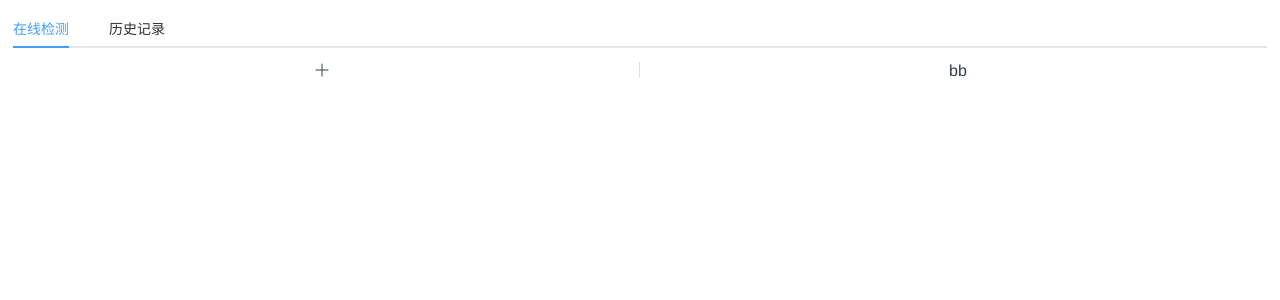
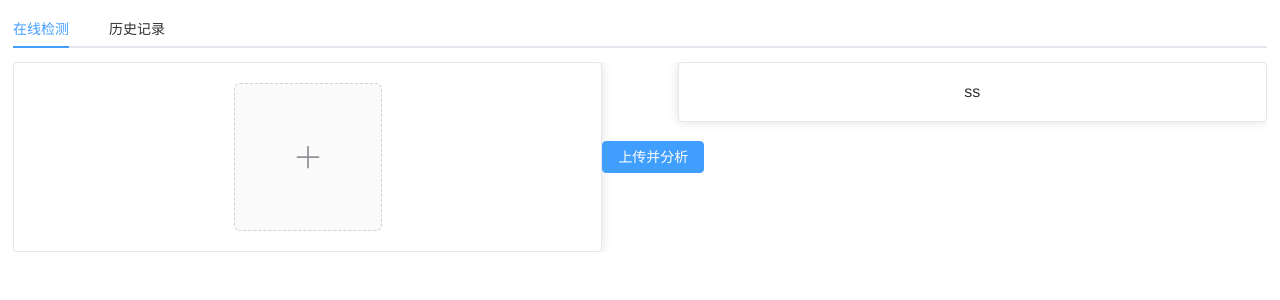
Before and after one commit to JennyHao1106/producet-web, a Vue app: page / in a window 1280 px wide. Both pictures are taken after a click on the button "安全生产预警管控平台". Shown: the top 300 px of the page. Built offline with nearby package versions, Linux system fonts and the light colour scheme.

Commit message:
图片列表

```diff
--- a/src/main.js
+++ b/src/main.js
@@ -2,7 +2,7 @@ import { createApp } from 'vue'
 import App from './App.vue'
 import { createRouter, createWebHashHistory } from 'vue-router'
 import 'element-plus/dist/index.css'
-import { ElButton, ElRow, ElCol, ElForm, ElTabs, ElTabPane, ElDivider, ElUpload, ElIcon } from 'element-plus';
+import { ElButton, ElRow, ElCol, ElForm, ElTabs, ElTabPane, ElDivider, ElUpload, ElIcon,ElDialog ,ElCard} from 'element-plus';
 import mainComponent from './pages/main.vue';
 import safeComponent from './pages/safe/main.vue'
 import searchComponent from './pages/search/main.vue'
@@ -16,6 +16,8 @@ app.use(ElTabPane)
 app.use(ElDivider)
 app.use(ElUpload)
 app.use(ElIcon)
+app.use(ElDialog)
+app.use(ElCard)
 
 const routes = [
     {
--- a/src/pages/main.vue
+++ b/src/pages/main.vue
@@ -2,7 +2,7 @@
     <div id="entry">
       <div class="main-pane">
         <el-row :gutter="20">
-          <el-col :span="12"><el-button type="text" size="large" @click="open('safe')"><router-link to>安全生产预警管控平台</router-link></el-button></el-col>
+          <el-col :span="12"><el-button type="text" size="large" @click="open('safe')">安全生产预警管控平台</el-button></el-col>
           <el-col :span="12"><el-button type="text" size="large" @click="open('search')">复合材料自动铺丝机缺陷检测</el-button></el-col>
         </el-row>
       </div>
--- a/src/pages/safe/Online.vue
+++ b/src/pages/safe/Online.vue
@@ -1,17 +1,25 @@
 <template>
     <div id="safe-online-main">
         <div class="safe-online-main-left">
-            <el-upload list-type="picture" :auto-upload="false" action="#">
+            <el-card>
+                <el-upload
+                    list-type="picture-card"
+                    :auto-upload="false"
+                    action="#"
+                    multiple
+                    :file-list="fileList"
+                >
                     <template #default>
                         <el-icon>
                             <Plus />
                         </el-icon>
                     </template>
                     <template #file="{ file }">
-                    <div>
+                        <div class="el-upload-list__item">
                             <img class="el-upload-list__item-thumbnail" :src="file.url" alt />
                             <span class="el-upload-list__item-actions">
                                 <span
+                                    v-if="!disabled"
                                     class="el-upload-list__item-preview"
                                     @click="handlePictureCardPreview(file)"
                                 >
@@ -22,40 +30,38 @@
                                 <span
                                     v-if="!disabled"
                                     class="el-upload-list__item-delete"
-                                @click="handleDownload(file)"
-                            >
-                                <el-icon>
-                                    <Download />
-                                </el-icon>
-                            </span>
-                            <span
-                                v-if="!disabled"
-                                class="el-upload-list__item-delete"
                                     @click="handleRemove(file)"
                                 >
                                     <el-icon>
-                                    <Delete />
+                                        <delete />
                                     </el-icon>
                                 </span>
                             </span>
                         </div>
                     </template>
                 </el-upload>
+            </el-card>
         </div>
-        <el-divider direction="vertical" />
-        <div class="safe-online-main-right">bb</div>
+        <el-dialog v-model="dialogVisible">
+            <img width="100%" :src="dialogImageUrl" alt />
+        </el-dialog>
+        <div class="safe-online-main-center">
+            <el-button type="primary" @click="handleUpload">上传并分析</el-button>
+        </div>
+        <div class="safe-online-main-right">
+            <el-card>ss</el-card>
+        </div>
     </div>
 </template>
 
 <script>
-import { Plus, ZoomIn, Download, Delete } from '@element-plus/icons-vue'
+import { Plus, ZoomIn, Delete } from '@element-plus/icons-vue'
 import { ref } from 'vue'
 export default {
     name: "safe-online",
     components: {
         Plus,
         ZoomIn,
-        Download,
         Delete,
     },
     data() {
@@ -66,6 +72,7 @@ export default {
             fileSizeIsSatisfy: false,
             fileList: [],
             fileData: [],
+            upload: ref()
         }
     },
     methods: {
@@ -76,25 +83,22 @@ export default {
             this.dialogImageUrl = file.url;
             this.dialogVisible = true;
         },
-        finish: function () {
-            this.fileData = new FormData();
-            this.$refs.upload.submit();
-            this.$axios
-                .post("http://请求的地址", this.fileData)
-                .then((res) => {
-                    console.log(res);
-                    if (res.status == 200) {
-                        this.$message({
-                            message: "上传成功",
-                            type: "success",
+        handleUpload() {
+            console.log(this.fileList);
+            let formData = new FormData()
+            this.fileList.forEach(file => {
+                formData.append('file', file)
             });
+            console.log(formData)
+            fetch("http://localhost:3000/serve/upload", {
+                method: 'POST',
+                body: formData
+            }).then(res => {
+                console.log(res)
+            }).catch(err => {
+                console.log(err)
+            })
         }
-                });
-        },
-        uploadFile: function (file) {
-            this.fileData.append("file", file.file);
-        },
-
     }
 }
 </script>
@@ -105,11 +109,13 @@ export default {
     display: flex;
     .safe-online-main-left,
     .safe-online-main-right {
-        width: 50%;
+        width: 47%;
     }
-    .safe-online-main-left{
-        .el-upload-list__item-thumbnail{
-            width: 100%;
+    .safe-online-main-center {
+        width: 6%;
+        display: flex;
+        .el-button {
+            margin: auto;
         }
     }
 }
```
Lines whose indentation alone changed are shown as unchanged.
